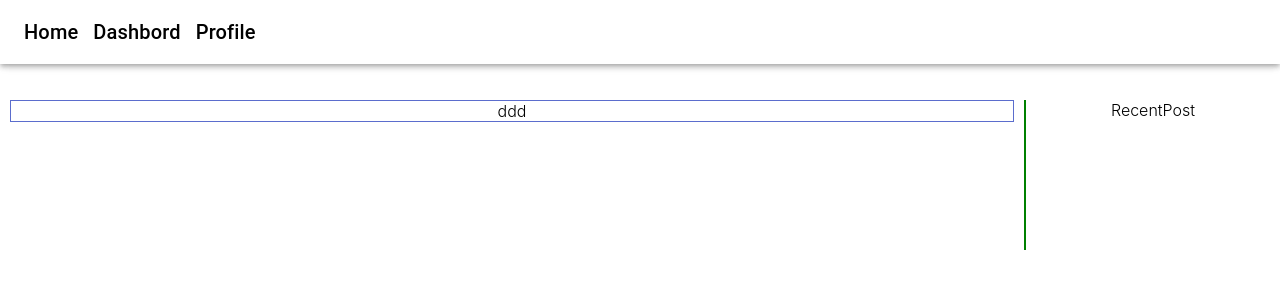
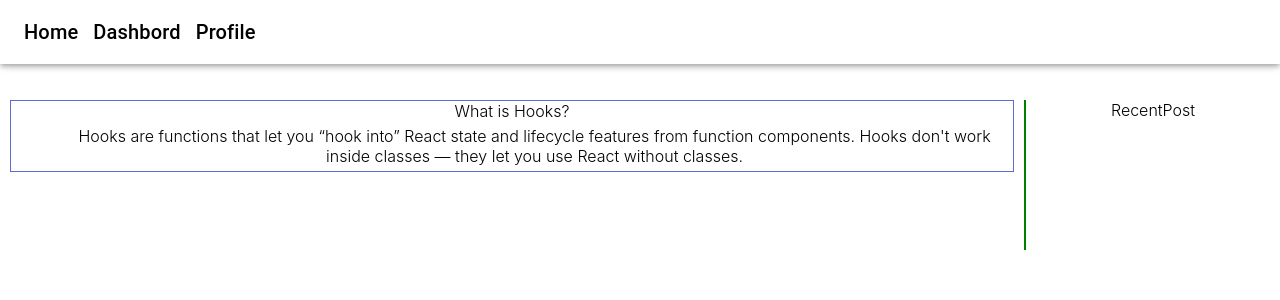
Before and after one commit to itaminul/blog, a React (Create React App) app: page /react-details in a window 1280 px wide. Shown: the top 300 px of the page. Built offline with nearby package versions, Linux system fonts and the light colour scheme.

Commit message:
add footer

```diff
--- a/src/components/details/Content.js
+++ b/src/components/details/Content.js
@@ -1,14 +1,24 @@
 import React from 'react'
 import {
   Container,
-  Details
+  Details,
+  DetailsTitle,
+  DetailsDescription
 } from './Content.styled'
 const Content = () => {
   return (
    <>
    <Container>
     <Details>
-      ddd
+      <DetailsTitle>
+        What is Hooks?
+      </DetailsTitle>
+
+      <DetailsDescription>
+      Hooks are functions that let you “hook into” React state and lifecycle features from function components. Hooks don't work inside classes — they let you use React without classes.
+      </DetailsDescription>
+
+
     </Details>
 
    </Container>
--- a/src/components/details/Content.styled.js
+++ b/src/components/details/Content.styled.js
@@ -14,11 +14,13 @@ flex-flow: wrap;
 
 export const Details = styled.div`
 box-sizing: border-box;
-width: 100%;
 border: solid #5B6DCD 1px;
 padding: 0px;
-display: flex;
-flex-direction: row;
-justify-content: space-around;
-flex-flow: wrap;
 `
+
+
+export const DetailsTitle = styled.div`
+`
+export const DetailsDescription = styled.div`
+padding: 5px 5px 5px 50px;
+`
--- a/src/components/home/Home.js
+++ b/src/components/home/Home.js
@@ -3,6 +3,7 @@ import TopBar from '../layouts/TopBar'
 import SliderArea from './SliderArea'
 import SearchBox from './SearchBox'
 import { Link } from 'react-router-dom'
+import Footer from '../layouts/Footer'
 import {
    Container,
    BoxLeft,
@@ -128,6 +129,7 @@ function Home() {
              <ExpButton>styled-components</ExpButton>
              </ExplorSummary>
       </Container>
+      <Footer />
     </>
   )
 }
--- a/src/components/home/Home.styled.js
+++ b/src/components/home/Home.styled.js
@@ -118,7 +118,6 @@ width: 100%;
 padding: 30px 20px 20px 20px;
 `
 export const ReadMore = styled.button`
-background: transparent;
 border-radius: 10px;
 border: 0px solid palevioletred;
 color: black;
--- a/src/components/layouts/Footer.js
+++ b/src/components/layouts/Footer.js
@@ -0,0 +1,13 @@
+import React from 'react'
+import {
+    FooterContainer
+} from './Footer.styled'
+const Footer = () => {
+  return (
+    <FooterContainer>
+      Footer
+    </FooterContainer>
+  )
+}
+
+export default Footer
--- /dev/null
+++ b/src/components/layouts/Footer.styled.js
@@ -0,0 +1,9 @@
+import styled from 'styled-components'
+
+export const FooterContainer = styled.div`
+width: 100%;
+background: #bfbfbf;
+height: 150px;
+margin-top: 50px;
+padding-top: 50px;
+`
```
